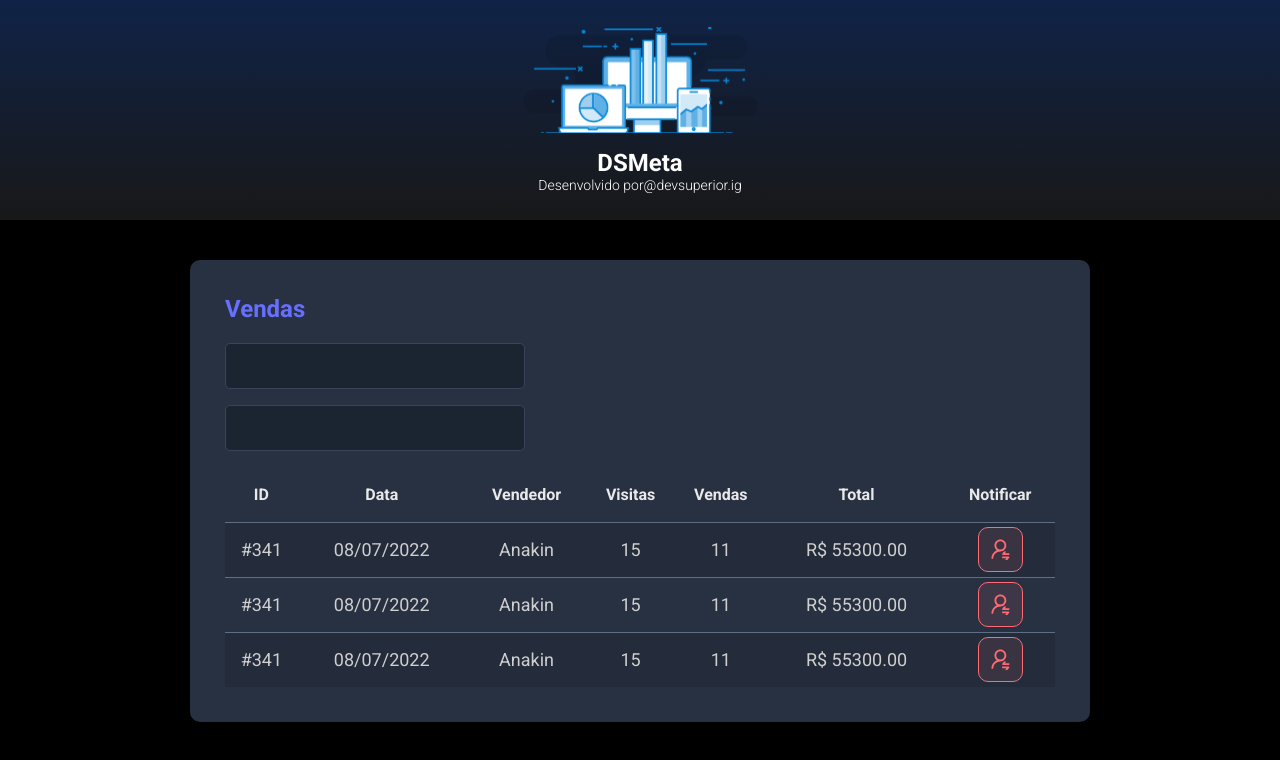
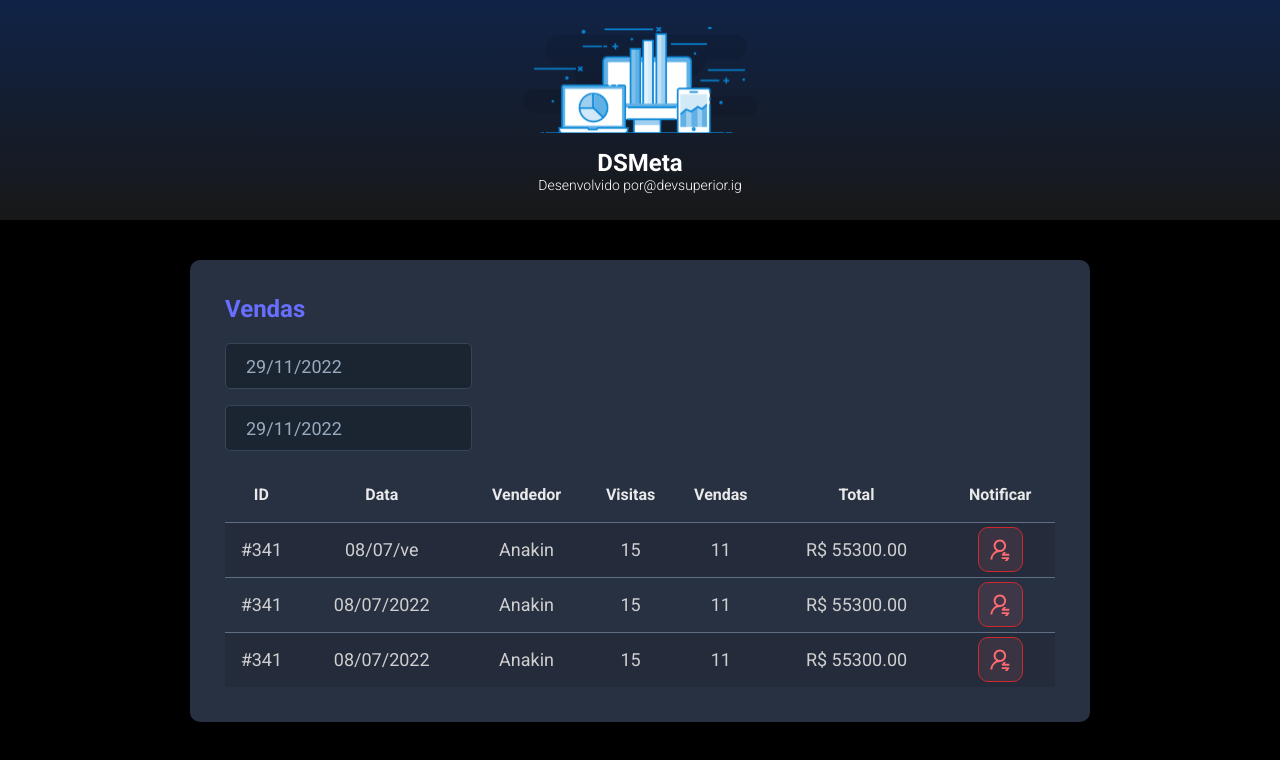
Before and after one commit to Delcio-Torres/dsmeta, a React (Vite) app in the folder frontend/: page / in a window 1280 px wide. Shown: the top 760 px of the page. Built offline with nearby package versions, Linux system fonts and the light colour scheme.

Commit message:
DatePicker

```diff
--- a/frontend/package.json
+++ b/frontend/package.json
@@ -9,7 +9,9 @@
     "preview": "vite preview"
   },
   "dependencies": {
+    "@types/react-datepicker": "4.4.2",
     "react": "^18.2.0",
+    "react-datepicker": "4.8.0",
     "react-dom": "^18.2.0"
   },
   "devDependencies": {
--- a/frontend/src/Components/NotificationButton/styles.css
+++ b/frontend/src/Components/NotificationButton/styles.css
@@ -3,14 +3,14 @@
   height: 45px;
   width: 45px;
   background: rgba(255, 107, 114, 0.1);
-  border: 1px solid #ff6b72;
+  border: 1px solid #cf292f;
   border-radius: 10px;
   display: flex;
-  align-items: center;
-  justify-content: center;
-  cursor: pointer;
+  align-items:center;
+  justify-content:center;
+  cursor:pointer;
 }
 
 .dsmeta-red-btn img {
-    width: 19px;
+    width: 20px;
 }
--- a/frontend/src/Components/SalesCard/index.tsx
+++ b/frontend/src/Components/SalesCard/index.tsx
@@ -1,17 +1,31 @@
+import DatePicker from "react-datepicker"
+import "react-datepicker/dist/react-datepicker.css"
+import ReactDatePicker from 'react-datepicker';
 import NotificationButton from '../NotificationButton';
 import './styles.css'
 
 function SalesCard() {
+
   return (
     <>
       <div className="dsmeta-card">
         <h2 className="dsmeta-sales-title">Vendas</h2>
         <div>
           <div className="dsmeta-form-control-container">
-            <input className="dsmeta-form-control" type="text" />
+            <DatePicker
+              selected={new Date()}
+              onChange={(date: Date) => { }}
+              className="dsmeta-form-control"
+              dateFormat="dd/MM/yyyy"
+            />
           </div>
           <div className="dsmeta-form-control-container">
-            <input className="dsmeta-form-control" type="text" />
+            <DatePicker
+              selected={new Date()}
+              onChange={(date: Date) => { }}
+              className="dsmeta-form-control"
+              dateFormat="dd/MM/yyyy"
+            />
           </div>
         </div>
 
@@ -31,7 +45,7 @@ function SalesCard() {
             <tbody>
               <tr>
                 <td className="show992">#341</td>
-                <td className="show576">08/07/2022</td>
+                <td className="show576">08/07/ve</td>
                 <td>Anakin</td>
                 <td className="show992">15</td>
                 <td className="show992">11</td>
--- a/frontend/src/Components/SalesCard/styles.css
+++ b/frontend/src/Components/SalesCard/styles.css
@@ -64,6 +64,11 @@
   justify-content: center;
 }
 
+.dsmeta-red-btn-container2 {
+  display: none;
+  justify-content: center;
+}
+
 .show576 {
   display: none;
 }
```
Also changed, not shown: 1 other file (tests, documents, lock files or other folders).
